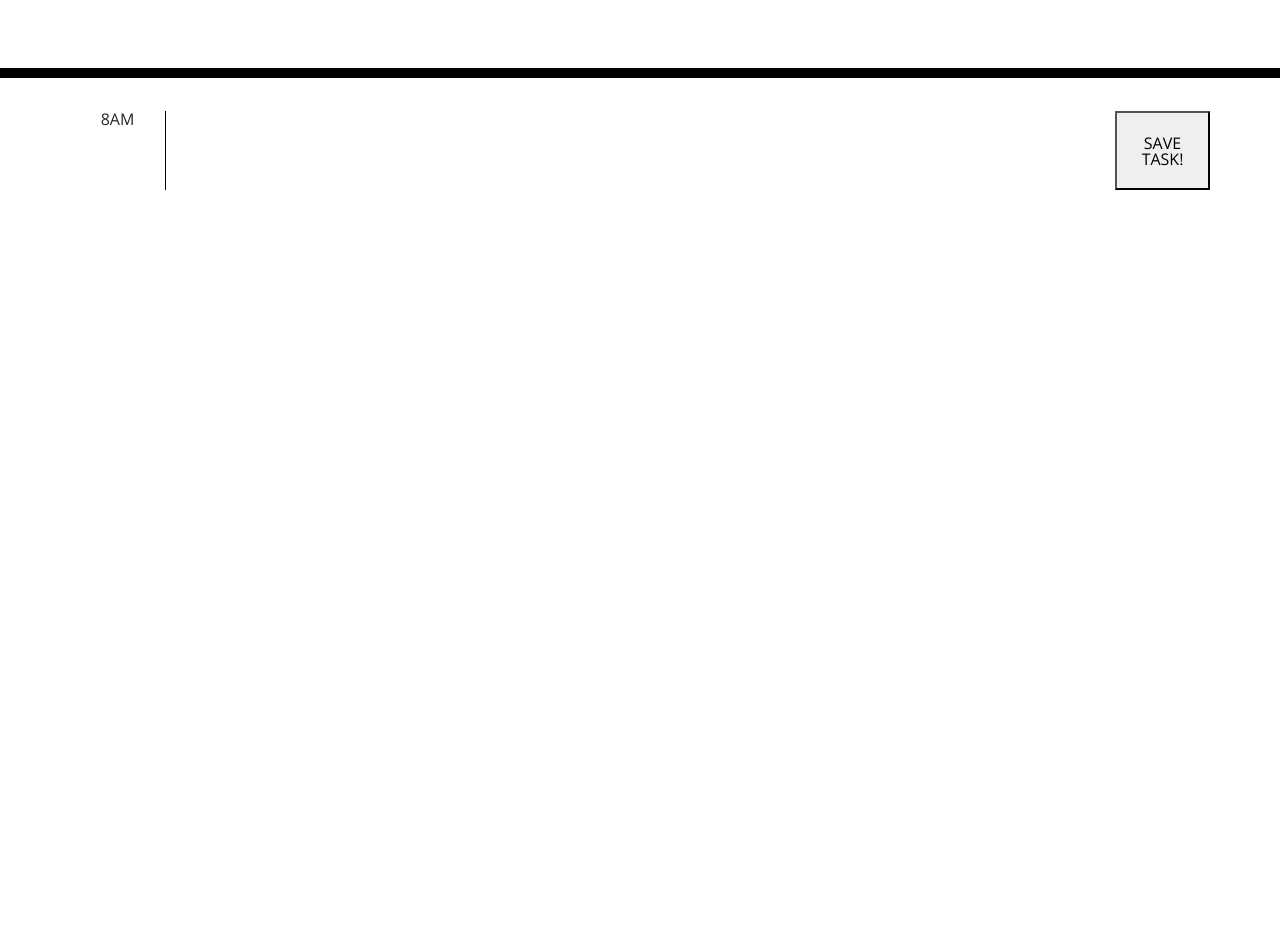
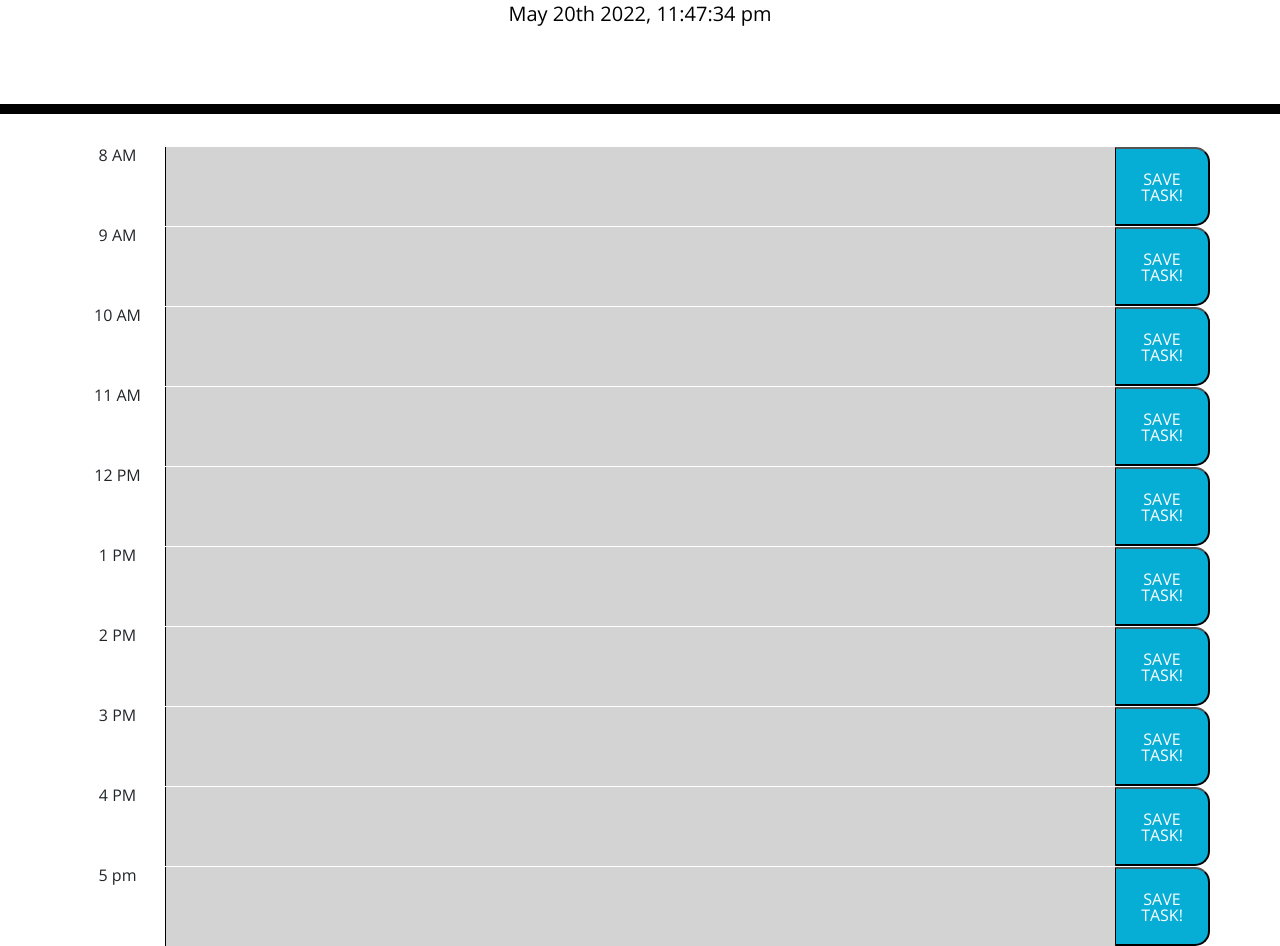
Before and after one commit to alu1868/Challenge-5-day-planner, a plain HTML site: page index.html in a window 1280 px wide. Shown: the part 190-1136 px from the top of the page. Before the commit the page ends 800 px from the top, so only its background shows below. Drawn offline with nearby package versions, Linux system fonts and the light colour scheme.

Commit message:
color function

```diff
--- a/assets/js/script.js
+++ b/assets/js/script.js
@@ -7,6 +7,29 @@ function displayDate() {
 
 // DISPLAY COLORS
 function colorBar() {
+
+    for (let i = 0; i < 10; i++ ) {
+        var textarea = document.getElementsByClassName("description")[i];
+        var timeBlock = document.getElementsByClassName("time-block")[i];
+
+        var time = timeBlock.innerText;
+        var currentTime = moment().hour()
+        var difference = moment(time, "ha").diff(moment(currentTime, "ha"), "hours");
+
+
+        if (textarea.classList.contains("past present future")) {
+            textarea.classList.remove("past present future")
+        }
+
+
+        if (difference < 0) {
+            textarea.classList.add("past")
+        } else if (difference > 0) {
+            textarea.classList.add("future")
+        } else {
+            textarea.classList.add("present")
+        }
+    }
 
 }
 
@@ -116,3 +139,4 @@ function pullstorage() {
 // RUN FUNCTIONS
 displayDate();
 pullstorage();
+colorBar();
--- a/index.html
+++ b/index.html
@@ -38,13 +38,65 @@
     <!-- Timeblock container-->
     <div class="container">
 
-      <div class="row" id="8AM">
-        <div class="col-1 time-block">8AM</div>
+      <div class="row slot" id="8AM">
+        <div class="col-1 time-block 0timeSlot">8 AM</div>
         <textarea class="col-10 description" id="8AMinput"></textarea>
-        <button class="col-1" id="8AMsaveBtn">SAVE TASK!</button>
+        <button class="col-1 saveBtn" id="8AMsaveBtn">SAVE TASK!</button>
       </div>
 
-    </div>
+      <div class="row slot" id="9AM">
+        <div class="col-1 time-block 1timeSlot">9 AM</div>
+        <textarea class="col-10 description" id="9AMinput"></textarea>
+        <button class="col-1 saveBtn" id="9AMsaveBtn">SAVE TASK!</button>
+      </div>
+
+      <div class="row slot" id="10AM">
+        <div class="col-1 time-block 2timeSlot">10 AM</div>
+        <textarea class="col-10 description" id="10AMinput"></textarea>
+        <button class="col-1 saveBtn" id="10AMsaveBtn">SAVE TASK!</button>
+      </div>
+
+      <div class="row slot" id="11AM">
+        <div class="col-1 time-block 3timeSlot">11 AM</div>
+        <textarea class="col-10 description" id="11AMinput"></textarea>
+        <button class="col-1 saveBtn" id="11AMsaveBtn">SAVE TASK!</button>
+      </div>
+
+      <div class="row slot" id="12PM">
+        <div class="col-1 time-block 4timeSlot">12 PM</div>
+        <textarea class="col-10 description" id="12PMinput"></textarea>
+        <button class="col-1 saveBtn" id="12PMsaveBtn">SAVE TASK!</button>
+      </div>
+
+      <div class="row slot" id="1PM">
+        <div class="col-1 time-block 5timeSlot">1 PM</div>
+        <textarea class="col-10 description" id="1PMinput"></textarea>
+        <button class="col-1 saveBtn" id="1PMsaveBtn">SAVE TASK!</button>
+      </div>
+
+      <div class="row slot" id="2PM">
+        <div class="col-1 time-block 6timeSlot">2 PM</div>
+        <textarea class="col-10 description" id="2PMinput"></textarea>
+        <button class="col-1 saveBtn" id="2PMsaveBtn">SAVE TASK!</button>
+      </div>
+
+      <div class="row slot" id="3PM">
+        <div class="col-1 time-block 7timeSlot">3 PM</div>
+        <textarea class="col-10 description" id="3PMinput"></textarea>
+        <button class="col-1 saveBtn" id="3PMsaveBtn">SAVE TASK!</button>
+      </div>
+
+      <div class="row slot" id="4PM">
+        <div class="col-1 time-block 8timeSLot">4 PM</div>
+        <textarea class="col-10 description" id="4PMinput"></textarea>
+        <button class="col-1 saveBtn" id="4PMsaveBtn">SAVE TASK!</button>
+      </div>
+
+      <div class="row slot" id="5PM">
+        <div class="col-1 time-block 9timeSlot">5 pm</div>
+        <textarea class="col-10 description" id="5PMinput"></textarea>
+        <button class="col-1 saveBtn" id="5PMsaveBtn">SAVE TASK!</button>
+      </div>
 
 
 
```
Also changed, not shown: 1 other file.
